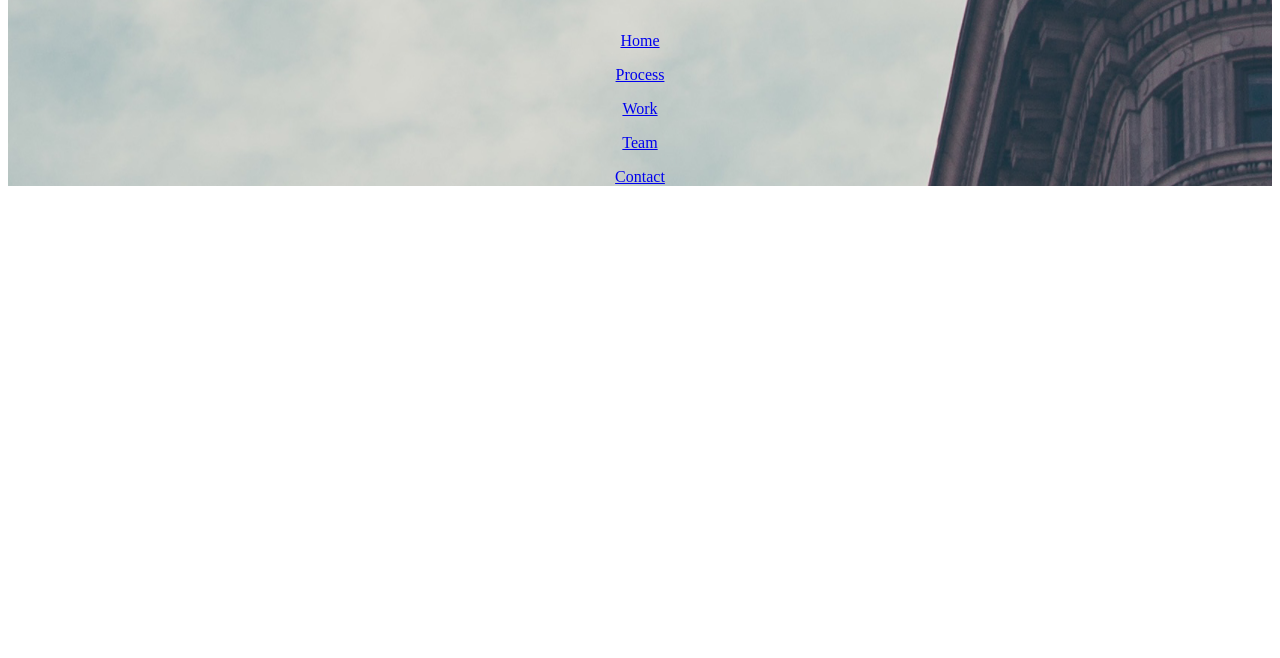
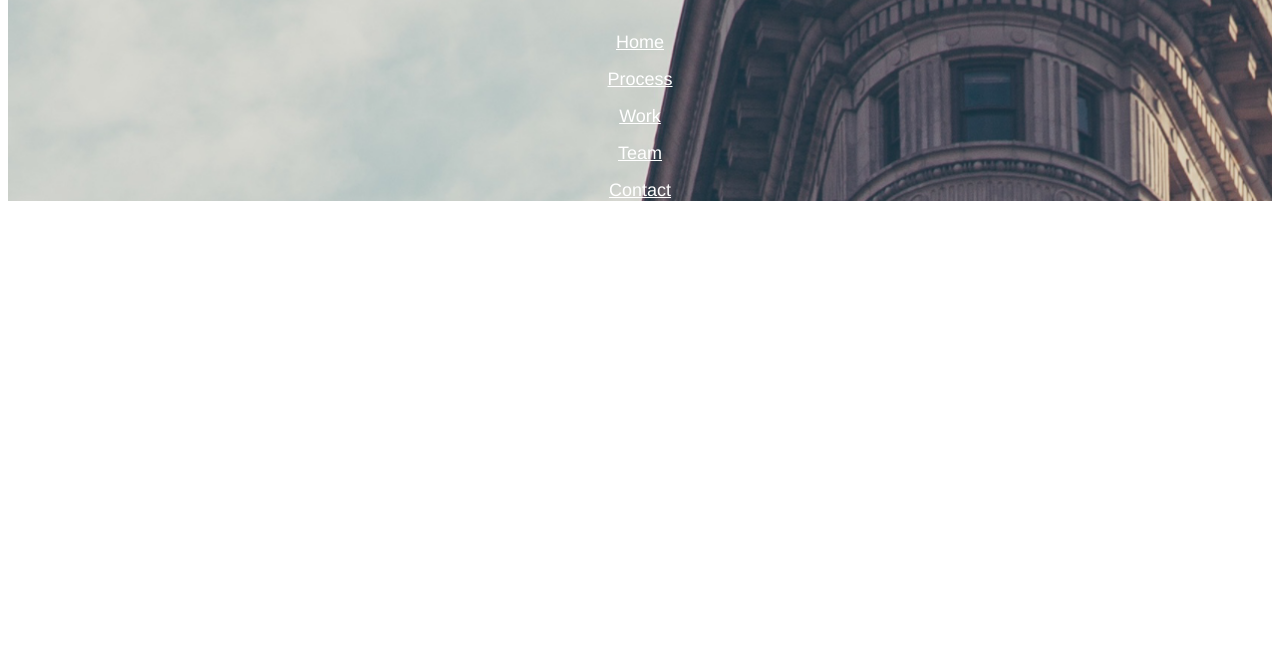
Before and after one commit to DrSpock1965/Broadway, a plain HTML site: page index.html in a window 1280 px wide. Shown: the part 142-800 px from the top of the page. Drawn offline with Linux system fonts and the light colour scheme.

Commit message:
Second commit of second project

```diff
--- a/resources/css/style.css
+++ b/resources/css/style.css
@@ -3,6 +3,10 @@ body {
 }
 header {
   background-image: url("../the-flatiron-building.png");
+  background-color: gray;
+  background-repeat: no-repeat;
+  background-position: center;
+  background-size: cover;
 }
 h1 {
   font-family: Helvetica;
@@ -10,3 +14,8 @@ h1 {
   font-weight: bold;;
   color: white;
 }
+a {
+  color: white;
+  font-family: Helvetica;
+  font-size: 18px;
+}
```
